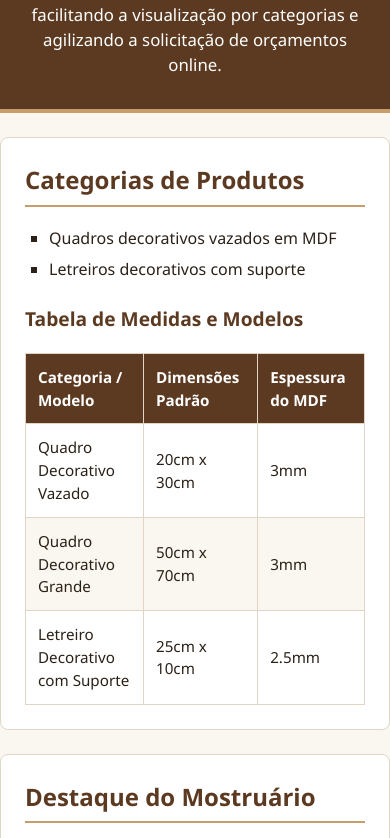
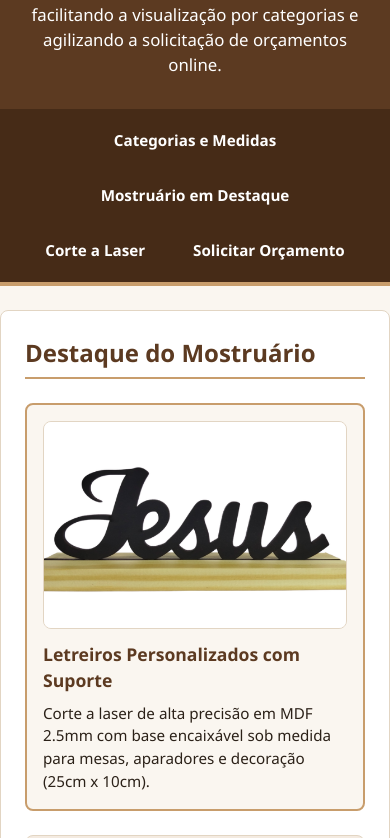
Before and after one commit to vanessavfernandes/projeto-integrador-frontend-vanessaventura, a plain HTML site: page index.html in a window 390 px wide. Shown: the part 306-1144 px from the top of the page. Drawn offline with Linux system fonts and the light colour scheme.

Commit message:
feat: adiciona navbar com flexbox e grade responsiva com grid

```diff
--- a/css/style.css
+++ b/css/style.css
@@ -22,6 +22,7 @@
    ========================================================================== */
 html {
     font-size: 100%;
+    scroll-behavior: smooth;
 }
 
 body {
@@ -37,7 +38,6 @@ body {
     color: var(--cor-fundo-card);
     padding: 2rem var(--espacamento-padrao);
     text-align: center;
-    border-bottom: 0.25rem solid var(--cor-mdf-natural);
 }
 
 #cabecalho-principal h1 {
@@ -49,6 +49,48 @@ body {
     max-width: 48rem;
     margin: 0 auto;
     font-size: 1.05rem;
+}
+
+/* ==========================================================================
+   Barra de Navegação com Flexbox (Aula 07 - Passo 1)
+   ========================================================================== */
+.navbar {
+    background-color: #462b17;
+    border-bottom: 0.25rem solid var(--cor-mdf-natural);
+    padding: 0.75rem var(--espacamento-padrao);
+}
+
+.navbar-links {
+    display: flex;
+    justify-content: center;
+    align-items: center;
+    flex-wrap: wrap;
+    gap: 1rem;
+    list-style: none;
+    margin: 0;
+    padding: 0;
+}
+
+.navbar-links a:link,
+.navbar-links a:visited {
+    display: inline-block;
+    color: var(--cor-fundo-card);
+    text-decoration: none;
+    font-weight: 600;
+    font-size: 0.95rem;
+    padding: 0.5rem 1rem;
+    border-radius: var(--raio-borda);
+    transition: background-color 0.2s ease, transform 0.2s ease;
+}
+
+/* Estados interativos :hover e :focus-visible nos links da navbar */
+.navbar-links a:hover,
+.navbar-links a:focus-visible {
+    background-color: var(--cor-mdf-natural);
+    color: var(--cor-texto-principal);
+    transform: translateY(-0.125rem);
+    outline: 2px solid var(--cor-fundo-card);
+    outline-offset: 2px;
 }
 
 /* Combinador filho direto (main > section):
@@ -82,6 +124,59 @@ main > section {
     color: var(--cor-madeira-escura);
     font-size: 1.2rem;
     margin-top: var(--espacamento-padrao);
+}
+
+/* ==========================================================================
+   Grade Responsiva com CSS Grid e Pseudo-classes Estruturais
+   ========================================================================== */
+.grade-produtos {
+    display: grid;
+    grid-template-columns: repeat(auto-fit, minmax(15rem, 1fr));
+    gap: var(--espacamento-padrao);
+    margin: var(--espacamento-padrao) 0;
+}
+
+.card-produto {
+    background-color: var(--cor-fundo-pagina);
+    border: 1px solid var(--cor-borda-suave);
+    border-radius: var(--raio-borda);
+    padding: 1rem;
+    display: flex;
+    flex-direction: column;
+    transition: transform 0.25s ease, box-shadow 0.25s ease;
+}
+
+.card-produto:hover {
+    transform: translateY(-0.25rem);
+    box-shadow: 0 0.5rem 1rem rgba(43, 33, 24, 0.12);
+}
+
+/* Pseudo-classes estruturais (:first-child e :nth-child) para diferenciar itens da grade */
+.card-produto:first-child {
+    border: 2px solid var(--cor-mdf-natural);
+}
+
+.card-produto:nth-child(even) {
+    background-color: #f4ebe1;
+}
+
+.card-produto img {
+    width: 100%;
+    height: 13rem;
+    object-fit: cover;
+    border-radius: var(--raio-borda);
+    border: 1px solid var(--cor-borda-suave);
+    margin-bottom: 0.75rem;
+}
+
+.card-produto h3 {
+    margin: 0 0 0.5rem 0;
+    font-size: 1.1rem;
+}
+
+.card-produto p {
+    margin: 0;
+    font-size: 0.95rem;
 }
 
 /* Classe reutilizável 2: Destaque visual para chamadas e avisos */
@@ -129,41 +224,33 @@ main > section {
     background-color: var(--cor-fundo-pagina);
 }
 
-/* Imagens e Vídeo responsivos dentro dos cards */
-.galeria-mostruario img {
-    max-width: 100%;
-    height: auto;
-    border: 1px solid var(--cor-borda-suave);
-    border-radius: var(--raio-borda);
-    margin: 0.5rem 0.5rem 0.5rem 0;
-}
-
 video {
+    display: block;
     max-width: 100%;
     border-radius: var(--raio-borda);
     border: 1px solid var(--cor-borda-suave);
-    margin-top: var(--espacamento-pequeno);
+    margin: var(--espacamento-pequeno) auto 0 auto;
 }
 
 /* ==========================================================================
    Estados de Link na ordem LoVe / HAte (Link, Visited, Hover, Active)
    ========================================================================== */
-a:link {
+main a:link {
     color: var(--cor-madeira-escura);
     font-weight: 600;
     text-decoration: underline;
 }
 
-a:visited {
+main a:visited {
     color: #7d4e2d;
 }
 
-a:hover {
+main a:hover {
     color: #a86432;
     text-decoration: none;
 }
 
-a:active {
+main a:active {
     color: #3d2412;
 }
 
@@ -209,12 +296,14 @@ textarea {
     font-size: 1rem;
     font-weight: 600;
     cursor: pointer;
+    transition: background-color 0.2s ease, transform 0.2s ease;
 }
 
 .botao:hover {
     background-color: var(--cor-mdf-natural);
     border-color: var(--cor-mdf-natural);
     color: var(--cor-texto-principal);
+    transform: translateY(-0.125rem);
 }
 
 /* Rodapé */
--- a/index.html
+++ b/index.html
@@ -14,47 +14,32 @@
         <p>Este catálogo digital tem como objetivo centralizar o mostruário de peças decorativas em MDF sob medida, facilitando a visualização por categorias e agilizando a solicitação de orçamentos online.</p>
     </header>
 
+    <nav class="navbar" aria-label="Navegação principal do catálogo">
+        <ul class="navbar-links">
+            <li><a href="#categorias">Categorias e Medidas</a></li>
+            <li><a href="#mostruario">Mostruário em Destaque</a></li>
+            <li><a href="#demonstracao">Corte a Laser</a></li>
+            <li><a href="#orcamento">Solicitar Orçamento</a></li>
+        </ul>
+    </nav>
+
     <main>
-        <section class="secao-card">
-            <h2>Categorias de Produtos</h2>
-            <ul class="lista-categorias">
-                <li>Quadros decorativos vazados em MDF</li>
-                <li>Letreiros decorativos com suporte</li>
-            </ul>
+        <section id="mostruario" class="secao-card">
+            <h2>Destaque do Mostruário</h2>
 
-            <h3>Tabela de Medidas e Modelos</h3>
-            <table class="tabela-modelos">
-                <thead>
-                    <tr>
-                        <th>Categoria / Modelo</th>
-                        <th>Dimensões Padrão</th>
-                        <th>Espessura do MDF</th>
-                    </tr>
-                </thead>
-                <tbody>
-                    <tr>
-                        <td>Quadro Decorativo Vazado</td>
-                        <td>20cm x 30cm</td>
-                        <td>3mm</td>
-                    </tr>
-                    <tr>
-                        <td>Quadro Decorativo Grande</td>
-                        <td>50cm x 70cm</td>
-                        <td>3mm</td>
-                    </tr>
-                    <tr>
-                        <td>Letreiro Decorativo com Suporte</td>
-                        <td>25cm x 10cm</td>
-                        <td>2.5mm</td>
-                    </tr>
-                </tbody>
-            </table>
-        </section>
+            <div class="grade-produtos">
+                <article class="card-produto">
+                    <img src="assets/images/letreiro-jesus.png" alt="Letreiro personalizado com suporte cortado a laser em MDF">
+                    <h3>Letreiros Personalizados com Suporte</h3>
+                    <p>Corte a laser de alta precisão em MDF 2.5mm com base encaixável sob medida para mesas, aparadores e decoração (25cm x 10cm).</p>
+                </article>
 
-        <section class="secao-card galeria-mostruario">
-            <h2>Destaque do Mostruário</h2>
-            <img src="assets/images/letreiro-jesus.png" alt="Letreiro decorativo com suporte cortado a laser em MDF">
-            <img src="assets/images/quadro-ciclista.png" alt="Quadro decorativo vazado cortado a laser em MDF">
+                <article class="card-produto">
+                    <img src="assets/images/quadro-ciclista.png" alt="Quadro decorativo vazado cortado a laser em MDF">
+                    <h3>Quadros Decorativos Vazados em MDF</h3>
+                    <p>Design geométrico vazado em MDF 3mm com acabamento fosco, ideal para salas, quartos e escritórios (20cm x 30cm e 50cm x 70cm).</p>
+                </article>
+            </div>
 
             <h3>Referência e Inspiração</h3>
             <p class="destaque">
@@ -63,14 +48,14 @@
             </p>
         </section>
 
-        <section class="secao-card">
+        <section id="demonstracao" class="secao-card">
             <h2>Demonstração de Produção e Corte a Laser</h2>
             <p>Acompanhe uma breve demonstração do processo de corte a laser utilizado na fabricação dos nossos quadros e letreiros em MDF.</p>
 
             <!-- Estratégia de preload="metadata": o vídeo está posicionado abaixo da dobra inicial da página,
                  carregando apenas os metadados (duração, dimensões e primeiro quadro) para economizar
                  banda até que o visitante decida iniciar a reprodução. -->
-            <video controls poster="assets/images/letreiro-jesus.png" preload="metadata">
+            <video controls poster="assets/images/maquina-poster.png" preload="metadata">
                 <source src="assets/videos/maquina-laser.webm" type="video/webm">
                 <source src="assets/videos/maquina-laser.mp4" type="video/mp4">
                 <track src="assets/videos/legendas-corte.vtt" kind="subtitles" srclang="pt" label="Português" default>
@@ -78,7 +63,7 @@
             </video>
         </section>
 
-        <section class="secao-card">
+        <section id="orcamento" class="secao-card">
             <h2>Solicitação de Orçamento Sob Medida</h2>
             <form action="#" method="post">
                 <fieldset>
```
Also changed, not shown: assets/images/maquina-poster.png (added).
